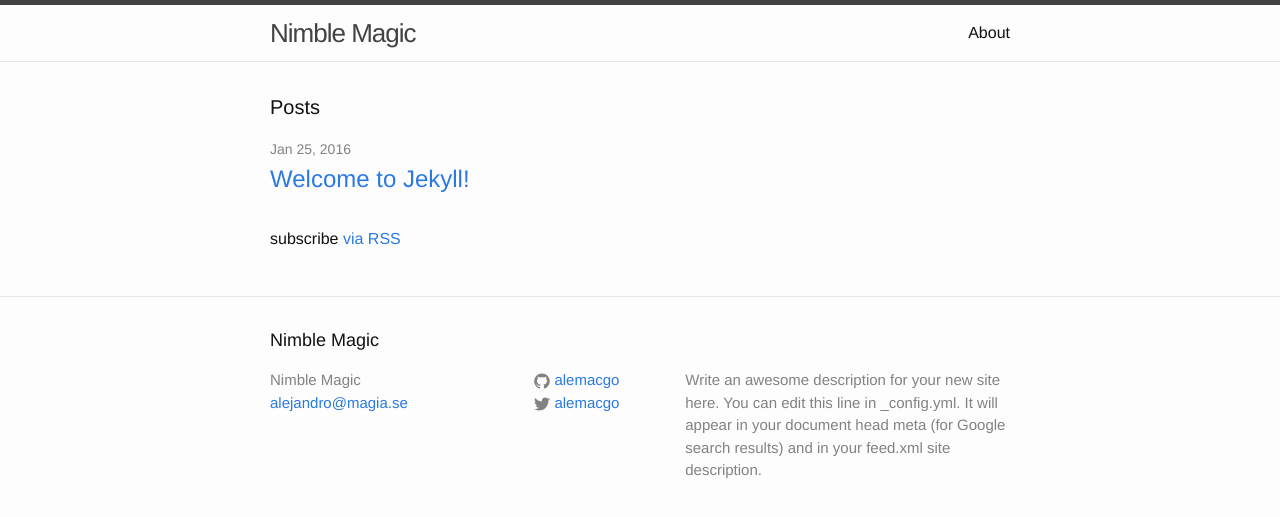
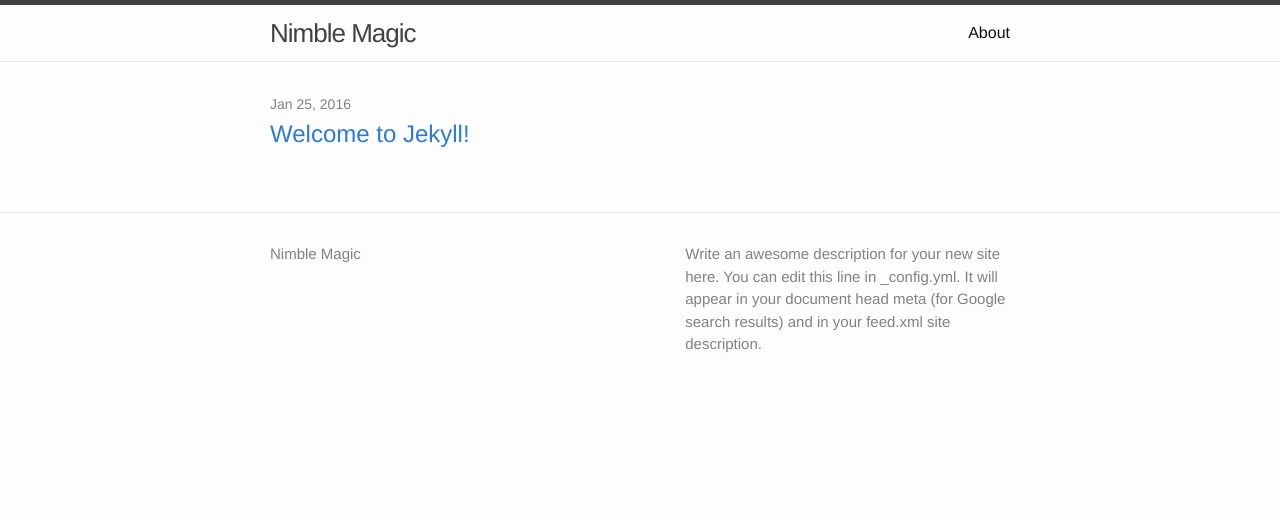
Before and after one commit to alegw/alegw.github.io, a Jekyll site: the page built from index.html, in a window 1280 px wide. Shown: the top 517 px of the page. Built offline with Jekyll 4.4.1, drawn with Linux system fonts in a browser that asks for light colours.

Commit message:
Simplify site layout

```diff
--- a/_config.yml
+++ b/_config.yml
@@ -7,15 +7,12 @@
 
 # Site settings
 title: Nimble Magic
-email: alejandro@magia.se
 description: > # this means to ignore newlines until "baseurl:"
   Write an awesome description for your new site here. You can edit this
   line in _config.yml. It will appear in your document head meta (for
   Google search results) and in your feed.xml site description.
 baseurl: "" # the subpath of your site, e.g. /blog
 url: "http://nimblemagic.com" # the base hostname & protocol for your site
-twitter_username: alemacgo
-github_username:  alemacgo
 
 # Build settings
 markdown: kramdown
--- a/_includes/footer.html
+++ b/_includes/footer.html
@@ -2,7 +2,6 @@
 
   <div class="wrapper">
 
-    <h2 class="footer-heading">{{ site.title }}</h2>
 
     <div class="footer-col-wrapper">
       <div class="footer-col footer-col-1">
--- a/index.html
+++ b/index.html
@@ -3,9 +3,6 @@
 ---
 
 <div class="home">
-
-  <h1 class="page-heading">Posts</h1>
-
   <ul class="post-list">
     {% for post in site.posts %}
       <li>
@@ -17,7 +14,4 @@
       </li>
     {% endfor %}
   </ul>
-
-  <p class="rss-subscribe">subscribe <a href="{{ "/feed.xml" | prepend: site.baseurl }}">via RSS</a></p>
-
 </div>
```
